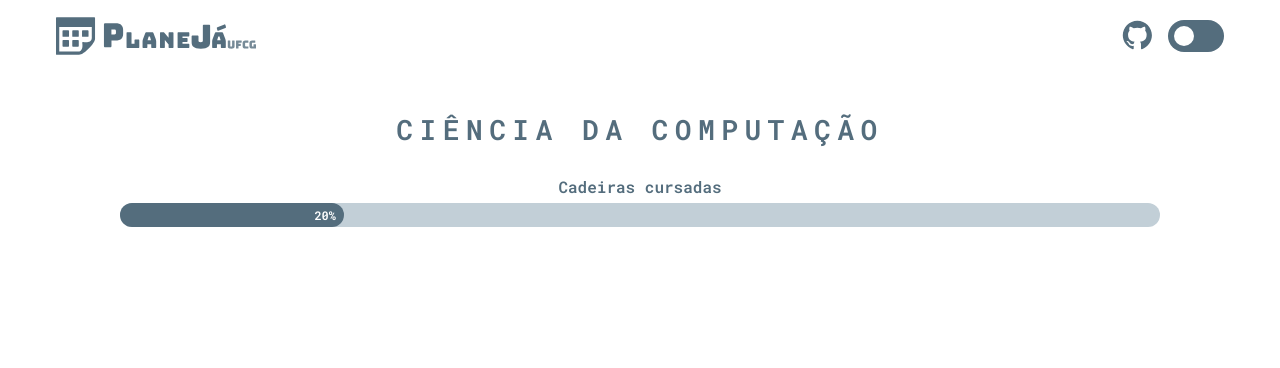
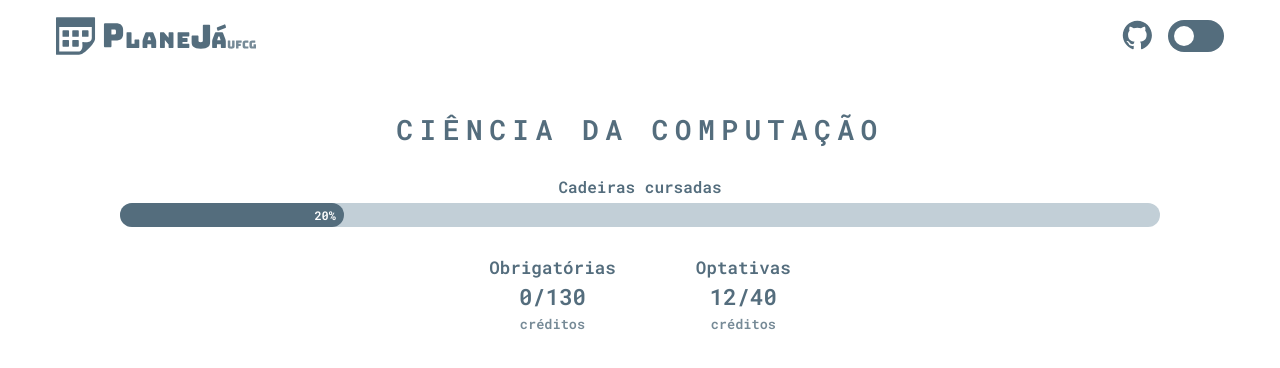
Before and after one commit to RodrigoEC/PlaneJa-Front, a React (Create React App) app: page / in a window 1280 px wide. Shown: the top 368 px of the page. Built offline with nearby package versions, Linux system fonts and the light colour scheme.

Commit message:
Add student Status components

```diff
--- a/src/App.tsx
+++ b/src/App.tsx
@@ -10,6 +10,7 @@ import {
 } from "./globalStyles";
 import { Header } from "./components/Header";
 import { Progress } from "./components/Progress";
+import { Status } from "./components/Status";
 
 function App() {
   const [theme, setTheme] = useState(
@@ -35,6 +36,7 @@ function App() {
             <Body>
               <Title>Ciência da computação</Title>
               <Progress />
+              <Status />
             </Body>
           </InnerContainer>
         </Wrapper>
--- /dev/null
+++ b/src/components/Status/StatusItem/index.tsx
@@ -0,0 +1,17 @@
+import { ReactElement } from "react";
+import { Wrapper, Title, Data, Atribute } from "./styles";
+
+export const StatusItem = ({ title, current, max }: { title: string, current: number, max: number }): ReactElement => {
+  return (
+    <Wrapper>
+      <Title>{title}</Title>
+      <Data>{current}/{max}</Data>
+      <Atribute>créditos</Atribute>
+    </Wrapper>
+  );
+};
+
+StatusItem.defaultProps = {
+  current: 0,
+  max: '--'
+}
--- /dev/null
+++ b/src/components/Status/StatusItem/styles.tsx
@@ -0,0 +1,54 @@
+import styled from "styled-components";
+
+export const Wrapper = styled.div`
+  display: flex;
+  flex-flow: column;
+  align-items: center;
+  gap: 0.6rem;
+
+  @media screen and (max-width: 1000px) {
+    gap: 0.5rem;
+  }
+`;
+
+// Title, Data, Atribute
+
+export const Title = styled.h3`
+  font-weight: bold;
+  font-size: 1.1rem;
+
+  @media screen and (max-width: 1000px) {
+    font-size: 0.9rem;
+  }
+
+  @media screen and (max-width: 700px) {
+    font-size: 0.8rem;
+  }
+`;
+
+export const Data = styled.span`
+  font-weight: bold;
+  font-size: 1.4rem;
+
+  @media screen and (max-width: 1000px) {
+    font-size: 1.2rem;
+  }
+
+  @media screen and (max-width: 700px) {
+    font-size: 1rem;
+  }
+`;
+
+export const Atribute = styled.span`
+  font-size: 0.85rem;
+  opacity: 0.8;
+  font-weight: bold;
+
+  @media screen and (max-width: 1000px) {
+    font-size: 0.75rem;
+  }
+
+  @media screen and (max-width: 700px) {
+    font-size: 0.7rem;
+  }
+`;
--- /dev/null
+++ b/src/components/Status/index.tsx
@@ -0,0 +1,36 @@
+import { ReactElement } from "react";
+import { StatusItem } from "./StatusItem";
+import { Wrapper } from "./styles";
+
+interface Progress {
+  mandatory: {
+    current: number;
+    max: number;
+  };
+  optional: {
+    current: number;
+    max: number;
+  };
+}
+
+export const Status = ({ progress }: { progress: Progress }): ReactElement => {
+  return (
+    <Wrapper>
+      <StatusItem title="Obrigatórias" {...progress.mandatory} />
+      <StatusItem title="Optativas" {...progress.optional} />
+    </Wrapper>
+  );
+};
+
+Status.defaultProps = {
+  progress: {
+    mandatory: {
+      current: 0,
+      max: 130
+    },
+    optional: {
+      current: 12,
+      max: 40,
+    }
+  },
+};
--- /dev/null
+++ b/src/components/Status/styles.tsx
@@ -0,0 +1,10 @@
+import styled from "styled-components";
+
+export const Wrapper = styled.div`
+  display: flex;
+  gap: 5rem;
+
+  @media screen and (max-width: 700px) {
+    gap: 3rem;
+  }
+`;
--- a/src/globalStyles.tsx
+++ b/src/globalStyles.tsx
@@ -97,6 +97,7 @@ export const Body = styled.main`
   padding: 3rem 4rem 2rem;
   box-sizing: border-box;
   flex-grow: 1;
+  color: ${({ theme }) => theme.colors.primary};
 
   @media screen and (max-width: 700px) {
     padding: 3rem 0rem 2rem;
```
